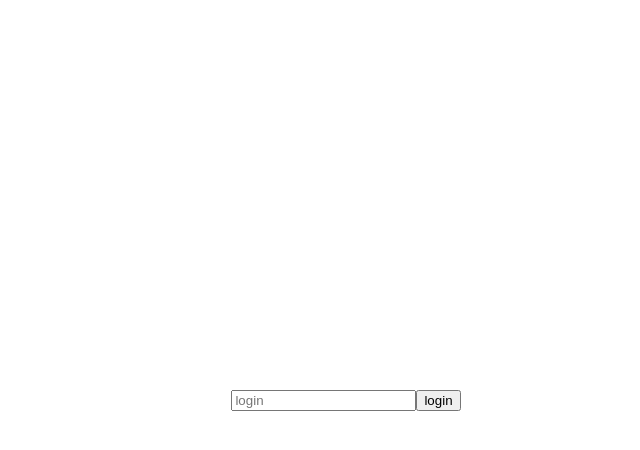
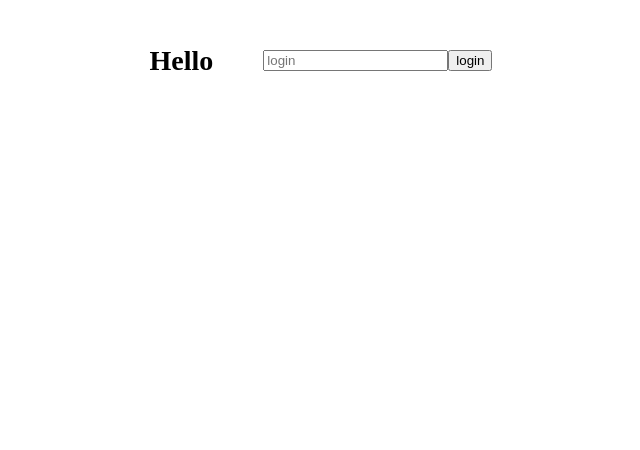
Before and after one commit to puncleV/diet-diary, a Vue app: page /#/ in a window 1280 px wide. Shown: the top 450 px of the page, without its empty margins (294-934 px from the left). Built offline with nearby package versions, Linux system fonts and the light colour scheme.

Commit message:
login-form
refactor: change login logic, now it is login or navigation in app, touter view is disabled if not logged in;
add: logout button;
fix: daily-list, key in groups list;

```diff
--- a/src/App.vue
+++ b/src/App.vue
@@ -1,16 +1,18 @@
 <template>
     <div id="app">
-        <app-header v-if="loggedIn" :date="date" @date-change="onDateChangeHandler"></app-header>
-        <router-view class="content" :selectedDate="date" v-if="!loggedIn || date !== null" @login="loginHandler"/>
+        <app-header v-if="loggedIn" :date="date" @date-change="onDateChangeHandler" @logout="logoutHandler"></app-header>
+        <login v-if="!loggedIn" @login="loginHandler"></login>
+        <router-view class="content" :selectedDate="date" v-else-if="date !== null" />
     </div>
 </template>
 
 <script>
 import AppHeader from './components/app-header'
+import Login from './components/login'
 
 export default {
   name: 'app',
-  components: { AppHeader },
+  components: { Login, AppHeader },
   data: function () {
     return {
       date: null,
@@ -22,7 +24,10 @@ export default {
       this.date = date
     },
     loginHandler: function () {
-      console.log('login')
+      this.loggedIn = true
+    },
+    logoutHandler: function () {
+      this.loggedIn = false
     }
   }
 }
--- a/src/components/app-header.vue
+++ b/src/components/app-header.vue
@@ -18,6 +18,7 @@
             <editable-label :label="'waist'" :currentValue="waist" @confirm="onWaistConfirm"></editable-label>
             <editable-label :label="'thighs'" :currentValue="thighs" @confirm="onThighsConfirm"></editable-label>
         </div>
+        <button @click="onLogout">logout</button>
     </div>
 </template>
 
@@ -71,6 +72,9 @@ export default {
     },
     onThighsConfirm: function (thighs) {
       this.thighs = thighs
+    },
+    onLogout: function () {
+      this.$emit('logout')
     }
   },
   watch: {
--- a/src/components/daily-list.vue
+++ b/src/components/daily-list.vue
@@ -11,7 +11,7 @@
                 <th title="kcal">kcal</th>
             </tr>
             </thead>
-            <food-list v-for="group in groups" :key="group" :name="group.name" :data="group.data"></food-list>
+            <food-list v-for="group in groups" :key="group.name" :name="group.name" :data="group.data"></food-list>
         </table>
 
     </div>
--- a/src/components/login.vue
+++ b/src/components/login.vue
@@ -1,5 +1,6 @@
 <template>
     <div class="login">
+        <h1>Hello</h1>
         <div class="login-form">
             <div>
                 <div>
```
Also changed, not shown: src/router/index.js (+1 -6 lines).
